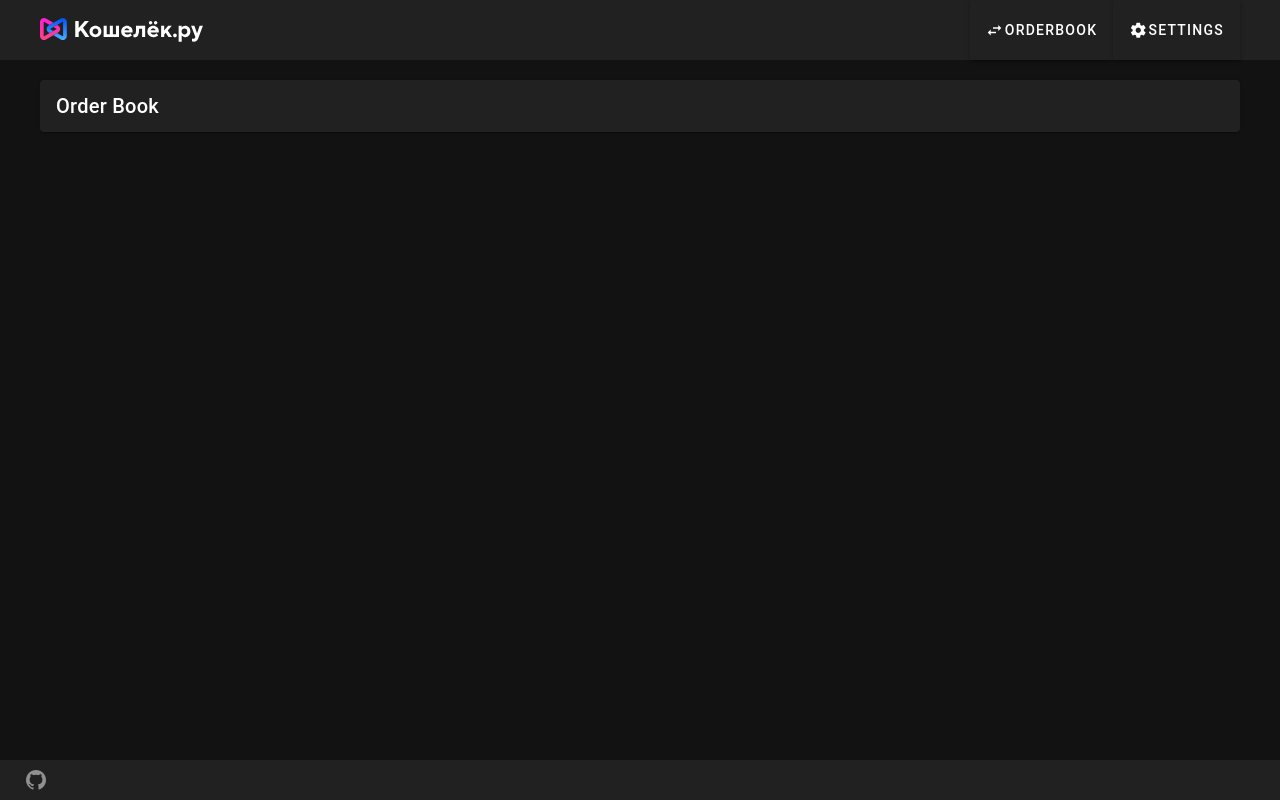
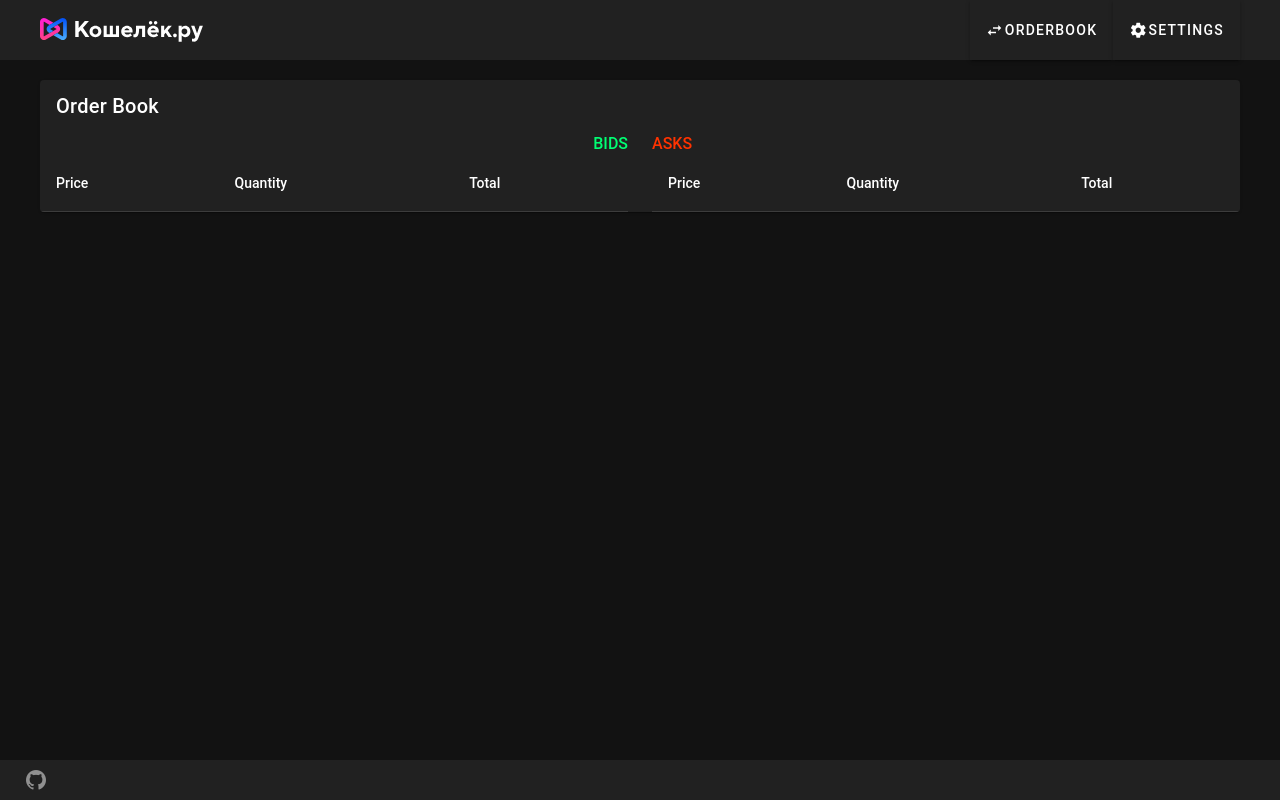
Before and after one commit to ptgun/koshelek-orderbook, a Vue app: page / in a window 1280 px wide. Built offline with nearby package versions, Linux system fonts and the light colour scheme.

Commit message:
add mobile breakpoints

```diff
--- a/src/App.vue
+++ b/src/App.vue
@@ -1,7 +1,6 @@
 <template>
   <v-app>
     <AppHeader />
-
     <RouterView />
     <AppFooter />
   </v-app>
@@ -25,7 +24,9 @@ import AppFooter from './components/AppFooter.vue';
   padding: 0 20px;
 
 }
-
+.v-card-title {
+  /* text-transform: uppercase !important; */
+}
 .page {
   margin-top: 20px;
 }
--- a/src/components/AppFooter.vue
+++ b/src/components/AppFooter.vue
@@ -24,9 +24,9 @@
 const items = [
 
   {
-    title: 'Vuetify GitHub',
+    title: 'Source Code',
     icon: `mdi-github`,
-    href: 'https://github.com/vuetifyjs/vuetify',
+    href: 'https://github.com/ptgun/koshelek-orderbook',
   },
 ]
 </script>
--- a/src/components/AppNavigation.vue
+++ b/src/components/AppNavigation.vue
@@ -33,7 +33,6 @@ const items = [
         i {
             font-size: 30px;
         }
-
         .h-btn-title {
             display: none;
 
--- /dev/null
+++ b/src/components/OrderBookTable.vue
@@ -0,0 +1,55 @@
+<template>
+    <div class="bootType" :class="bootType">
+        {{ bootType }}
+    </div>
+<v-table theme="dark">
+
+    <thead>
+        <tr>
+            <th class="text-left">
+                Price
+            </th>
+            <th class="text-left" v-if="!isMobile">
+                Quantity
+            </th>
+            <th class="text-left">
+                Total
+            </th>
+        </tr>
+    </thead>
+    <tbody>
+        <tr v-for="item in items" :key="item.name">
+            <td>{{ item.price }}</td>
+            <td  v-if="!isMobile">{{ item.quantity }}</td>
+            <td>{{ item.price * item.quantity }}</td>
+        </tr>
+    </tbody>
+</v-table>
+
+</template>
+
+
+<script setup>
+import { useWindowWidth } from '@/plugins/windowWidth';
+const { width, isMobile } = useWindowWidth();
+const props = defineProps(['bootType', 'items'])
+</script>
+
+
+<style lang="scss" scoped>
+.bootType {
+    text-transform: uppercase;
+    width: 100%;
+    &.bids {
+        color: rgb(0, 255, 115);
+        text-align: right;
+        font-weight: 500;
+
+    }
+    &.asks {
+        color: rgb(255, 51, 0);
+        text-align: left;
+        font-weight: 500;
+    }
+}
+</style>
--- a/src/pages/OrderBook.vue
+++ b/src/pages/OrderBook.vue
@@ -8,8 +8,17 @@
         color="dark"
         title="Order Book"
       )
+        v-row
+          v-col(
+            cols="6"
+          )
+            OrderBookTable(:bootType="'bids'")
+          v-col(
+            cols="6"
+          )
+            OrderBookTable(:bootType="'asks'")
 </template>
 
 <script setup>
-  // import HelloWorld from '@/components/HelloWorld.vue';
+import OrderBookTable from '../components/OrderBookTable.vue';
 </script>
--- /dev/null
+++ b/src/plugins/windowWidth.js
@@ -0,0 +1,18 @@
+import { computed, onMounted, onUnmounted, ref } from "vue"
+
+
+const MOBILE_WIDTH = 840;
+
+export const useWindowWidth = () => {
+  let windowWidth = ref(window.innerWidth)
+
+  const onWidthChange = () => windowWidth.value = window.innerWidth
+  onMounted(() => window.addEventListener('resize', onWidthChange))
+  onUnmounted(() => window.removeEventListener('resize', onWidthChange))
+
+  const isMobile = computed(() => windowWidth.value <= MOBILE_WIDTH)
+
+  const width = computed(() => windowWidth.value)
+
+  return { width, isMobile }
+}
```
Also changed, not shown: src/plugins/index.js (+14 -0 lines).
